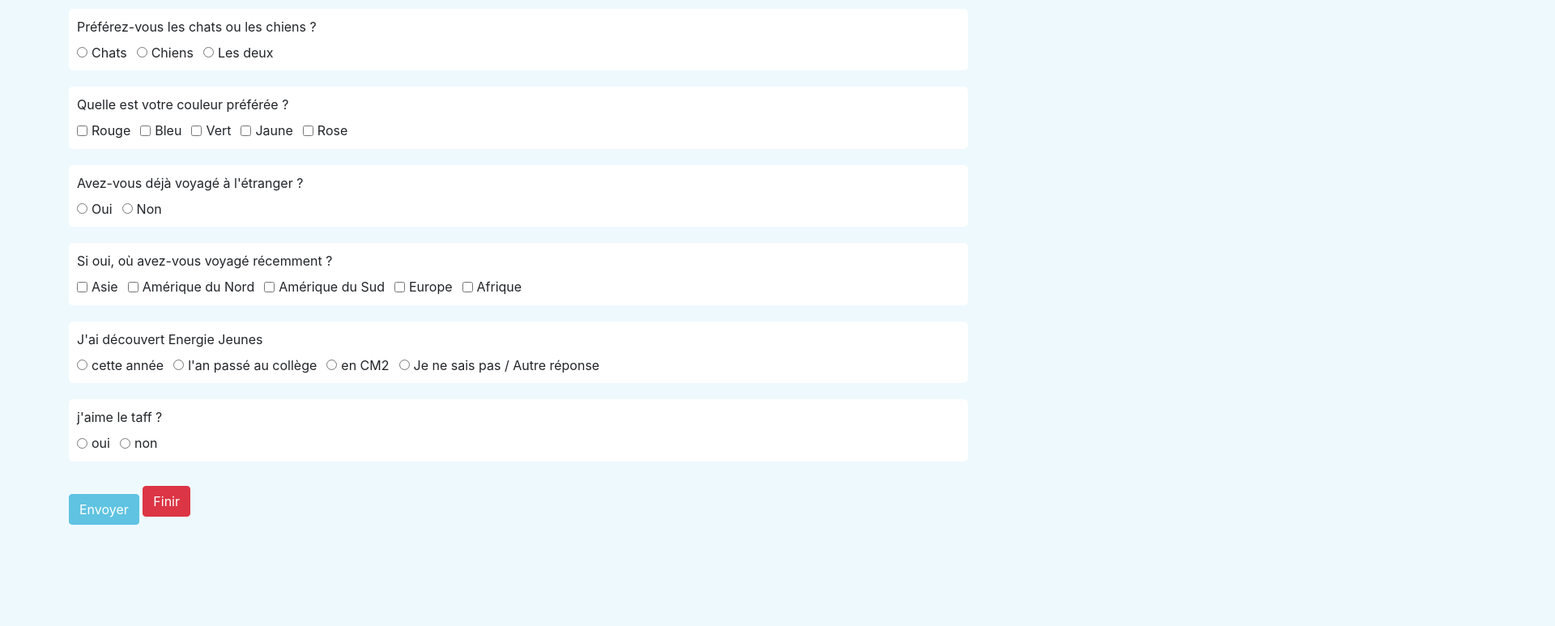
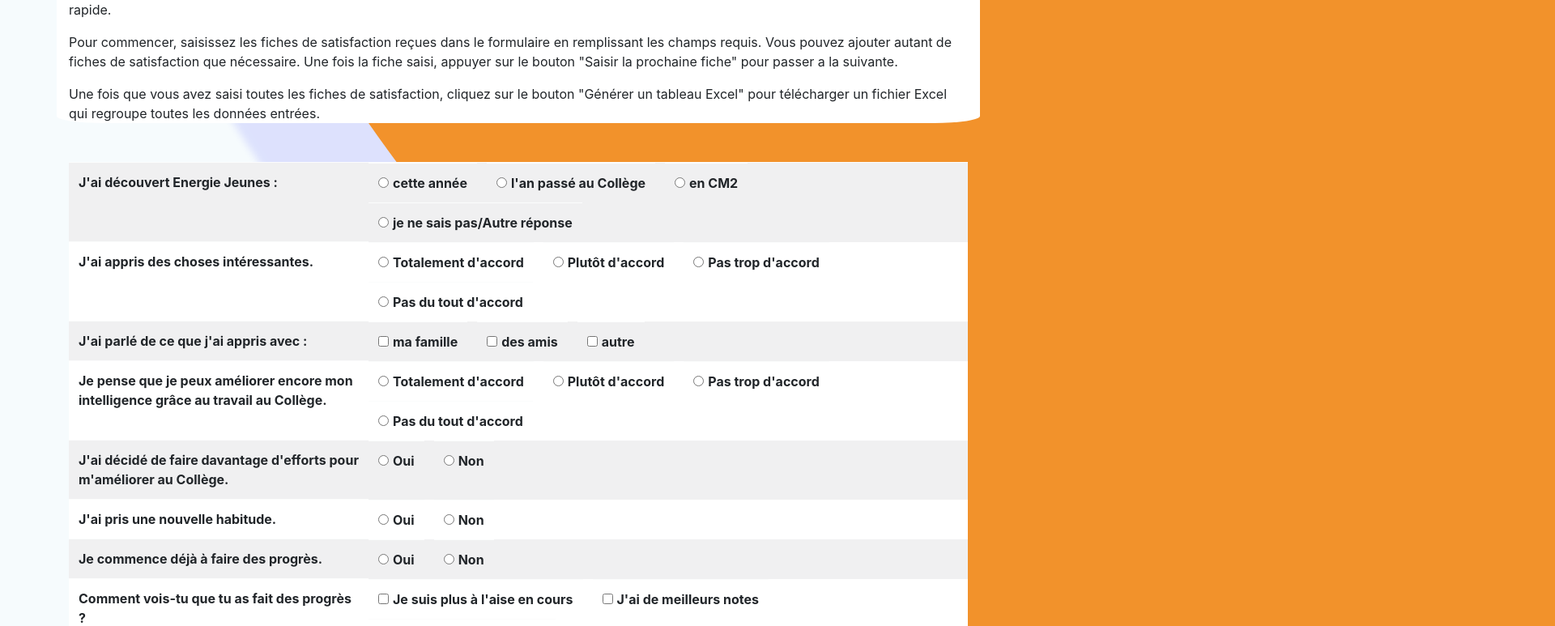
Before and after one commit to SannierAlban/Energie_Jeunes_Questionnaire_de_satisfaction, a website built with Vite: page index.html in a window 1280 px wide. Shown: the part 86-859 px from the top of the page at 81% size, 1920 px wide, since content can reach past the window. Before the commit the page ends 800 px from the top, so only its background shows below. Built offline with nearby package versions, Linux system fonts and the light colour scheme; a web font is replaced by a local one.

Commit message:
adding some style

```diff
--- a/index.html
+++ b/index.html
@@ -7,16 +7,34 @@
   <meta name="viewport" content="width=device-width, initial-scale=1.0" />
   <title>NRJ Jeune
   </title>
-  <link rel="stylesheet" href="style.css">
   <link rel="stylesheet" href="https://cdn.jsdelivr.net/npm/bootstrap@4.3.1/dist/css/bootstrap.min.css"
     integrity="sha384-ggOyR0iXCbMQv3Xipma34MD+dH/1fQ784/j6cY/iJTQUOhcWr7x9JvoRxT2MZw1T" crossorigin="anonymous">
+  <link href="https://fonts.googleapis.com/css2?family=Nom de la police&display=swap" rel="stylesheet">
+  <link rel="stylesheet" href="style.css">
+
 </head>
 
 <body>
+
+  <div id="mainTitle" class="container mb-2">
+    <h1 class="mainTitle text-center">Energie Jeunes</h1>
+  </div>
+
+  <div class="container text mb-5">
+    <p>Cette page est un outil de collecte de données pour les fiches de satisfaction reçues de la part des élèves.
+      L'utilisation de cette page est simple et rapide.</p>
+    <p>Pour commencer, saisissez les fiches de satisfaction reçues dans le formulaire en remplissant les champs requis.
+      Vous pouvez ajouter autant de fiches de satisfaction que nécessaire. Une fois la fiche saisi, appuyer sur le
+      bouton "Saisir la prochaine fiche" pour passer a la suivante.</p>
+    <p>Une fois que vous avez saisi toutes les fiches de satisfaction, cliquez sur le bouton "Générer un tableau Excel"
+      pour télécharger un fichier Excel qui regroupe toutes les données entrées.</p>
+  </div>
+
+
   <div id="body" class="container">
   </div>
 
-
+  <div class="circle"></div>
 
 
   <script type="module" src="/main.js"></script>
--- a/main.js
+++ b/main.js
@@ -23,20 +23,33 @@
 
 function generateQuiz(questions) {
     let quizHTML = '';
+
+    quizHTML += '<table class="table table-light table-striped"><tbody>'
+
     questions.forEach((question) => {
-        quizHTML += `<div class="form-group">
-                    <label>${question.title}</label><br>`;
+        quizHTML += `<tr class="form-group">
+                            <th class="col-4">${question.title}</th>`;
         question.responses.forEach((response) => {
             let inputType = question.isSingleAnswerQuestion ? 'radio' : 'checkbox';
-            quizHTML += `<div class="form-check form-check-inline">
+            quizHTML += `<th class="form-check form-check-inline">
                       <input class="form-check-input" type="${inputType}" name="${question.title}" id="${question.title}-${response}" value="${response}">
                       <label class="form-check-label d-block" for="${question.title}-${response}">${response}</label>
-                    </div>`;
+                    </th>`;
         });
-        quizHTML += `</div>`;
+        quizHTML += `</tr>`;
     });
-    quizHTML += `<button class="btn btn-primary" id="submitButton">Envoyer</button>
-                 <button class="btn btn-danger" id="finishButton">Finir</button>`;
+
+    quizHTML += `</tbody></table>`
+
+
+    quizHTML += `<div class="container text-center mb-5 ">
+                    <div class="row justify-content-evenly">
+                        <button class="col-3 btn btn-primary" id="submitButton">Saisir la prochaine fiche</button>
+                        <button class="col-3 offset-6 btn btn-danger" id="finishButton">Générer un tableau Excel</button>
+                    </div>
+                </div>    `;
+
+
     document.getElementById('body').innerHTML = quizHTML;
 
     let responses = {};
--- a/quizz.txt
+++ b/quizz.txt
@@ -1,7 +1,8 @@
-Quel est votre âge ?;true;Moins de 18 ans;De 18 à 25 ans;De 26 à 35 ans;Plus de 35 ans
-Préférez-vous les chats ou les chiens ?;true;Chats;Chiens;Les deux
-Quelle est votre couleur préférée ?;false;Rouge;Bleu;Vert;Jaune;Rose
-Avez-vous déjà voyagé à l'étranger ?;true;Oui;Non
-Si oui, où avez-vous voyagé récemment ?;false;Asie;Amérique du Nord;Amérique du Sud;Europe;Afrique
-J'ai découvert Energie Jeunes;true;cette année;l'an passé au collège;en CM2; Je ne sais pas / Autre réponse
-j'aime le taff ?;true;oui;non
+J'ai découvert Energie Jeunes :;true;cette année;l'an passé au Collège;en CM2;je ne sais pas/Autre réponse
+J'ai appris des choses intéressantes.;true;Totalement d'accord;Plutôt d'accord;Pas trop d'accord;Pas du tout d'accord
+J'ai parlé de ce que j'ai appris avec :;false;ma famille; des amis; autre
+Je pense que je peux améliorer encore mon intelligence grâce au travail au Collège.;true;Totalement d'accord;Plutôt d'accord;Pas trop d'accord;Pas du tout d'accord
+J'ai décidé de faire davantage d'efforts pour m'améliorer au Collège.;true;Oui;Non
+J'ai pris une nouvelle habitude.;true;Oui;Non
+Je commence déjà à faire des progrès.;true;Oui;Non
+Comment vois-tu que tu as fait des progrès ?;false;Je suis plus à l'aise en cours;J'ai de meilleurs notes;Je suis moins stressé(e)
--- a/style.css
+++ b/style.css
@@ -1,5 +1,5 @@
 body {
-    background-color: #EEF9FD;
+    background-color: #f6fbfd;
 }
 
 .form-group {
@@ -13,13 +13,31 @@
     color: #5FC3E1;
 }
 
-.form-check-input:focus+.form-check-label {
-    background-color: #F2922B;
-}
-
 button.btn.btn-primary {
     background-color: #5FC3E1;
     border-color: #5FC3E1;
     color: #FFFFFF;
-    margin-top: 20px;
 }
+
+.mainTitle {
+    font-family: Roboto;
+    font-size: 45px;
+    color: white;
+    font-weight: 500;
+}
+
+.text {
+    background-color: #FFFFFF;
+    border-radius: 5%;
+}
+
+.circle {
+    background-color: #F2922B;
+    width: 5000px;
+    height: 5000px;
+    border-radius: 100%;
+    z-index: -1;
+    position: absolute;
+    top: -3700px;
+    box-shadow: -100px 100px 10px rgb(0 0 255 / 10%);
+}
--- /dev/null
+++ b/vite.config.js
@@ -0,0 +1,5 @@
+import { defineConfig } from "vite";
+
+export default defineConfig({
+    base: '/Energie_Jeune_Questionnaire_de_satisfaction/',
+})
```
